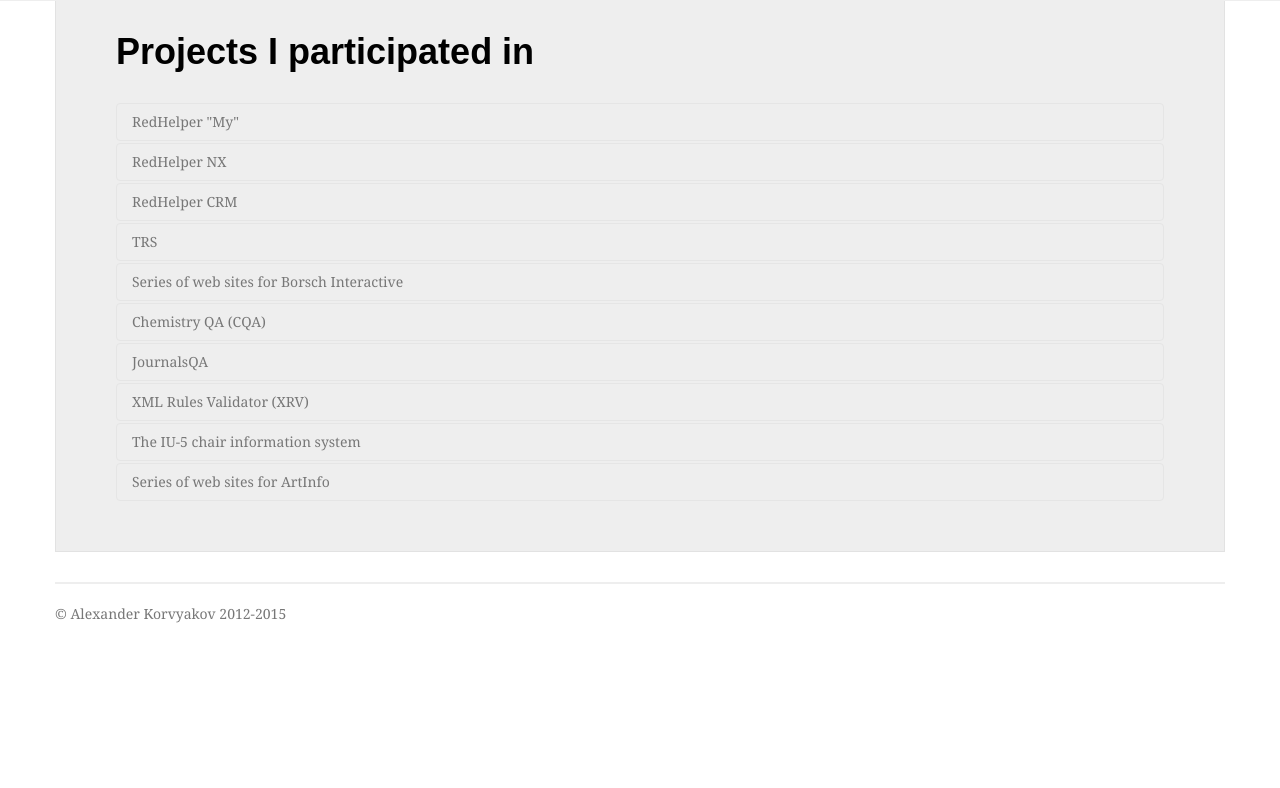
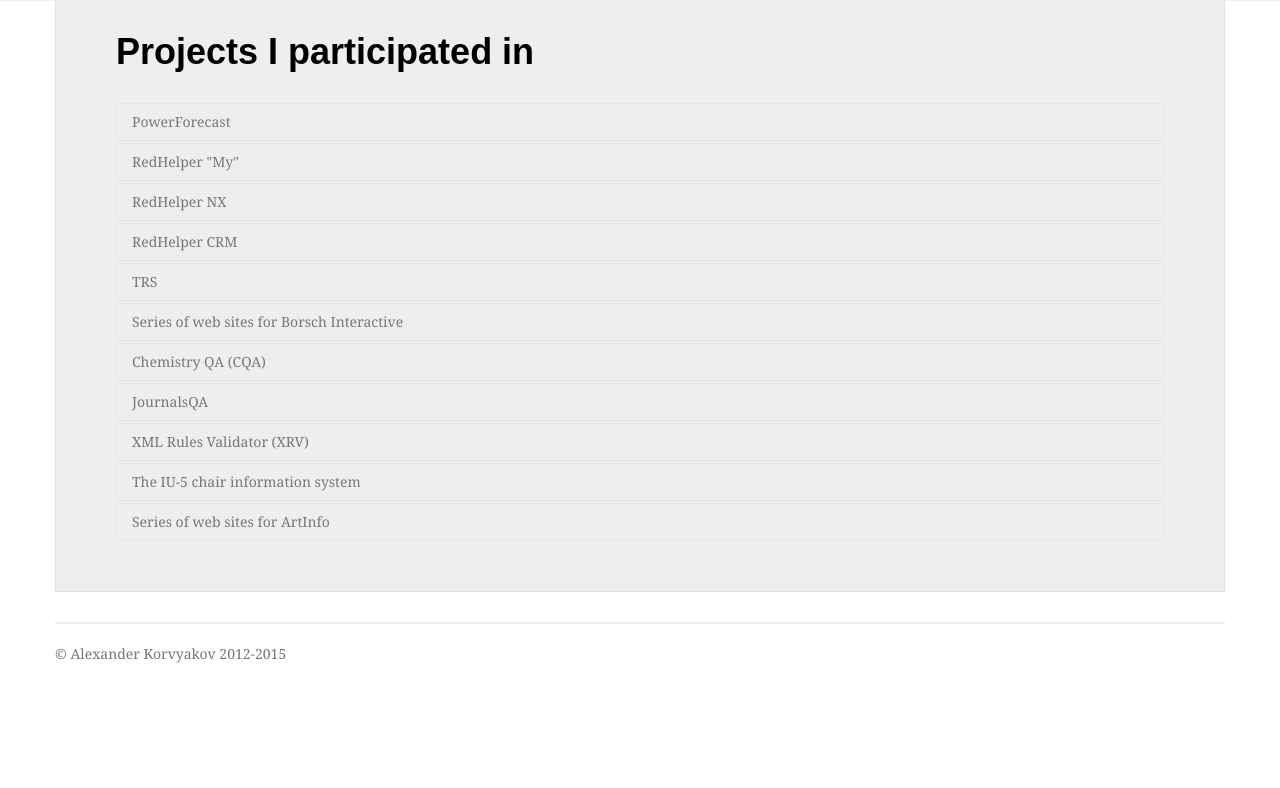
Before and after one commit to nai1gun/korvyakovcom-node, a Node server app: page /projects in a window 1280 px wide. Shown: the part 61-849 px from the top of the page. Run offline with Node 20, Linux system fonts and the light colour scheme; some libraries are stand-ins or nearby versions; some web fonts are replaced.

Commit message:
[/] update data

```diff
--- a/views/pages/about.ejs
+++ b/views/pages/about.ejs
@@ -13,7 +13,7 @@
       <div class="hero-unit">
 
         <h2>About me</h2><br>
-        <p><img src="/img/korvyakov.jpg" style="position:relative;float:left;margin: 0 10px 5px 0;border:1px solid grey;"/>I live in Korolev, Russia. It is a City in Moscow region.<br><br>I'm fond of traveling, extreame tourism (hiking and rafting). I play guitar and <a href="http://en.wikipedia.org/wiki/Bayan_(accordion)" target="_blank">bayan</a>. I also like football, table tennis and board games.<br><br>Besides that I have beautiful wife and little son.<br><br><br></p>
+        <p><img src="/img/korvyakov.jpg" style="position:relative;float:left;margin: 0 10px 5px 0;border:1px solid grey;"/>I was born Moscow, Russia. Most of my life I lived in Korolev. It is a city in Moscow region. In November 2015 I have moved to Amsterdam.<br><br>I'm fond of traveling and extreame tourism (hiking and rafting). I play guitar and <a href="http://en.wikipedia.org/wiki/Bayan_(accordion)" target="_blank">bayan</a>. I also like football, table tennis and board games.<br><br>Besides that I have beautiful wife and little son.<br><br><br></p>
       </div>
 
       <hr>
--- a/views/pages/experience.ejs
+++ b/views/pages/experience.ejs
@@ -28,7 +28,7 @@
                <a href="http://powerhouse.nl/en/" target="_blank">Powerhouse</a> builds the next generation energy platform that provides its customers with the ability to cell and buy energy effectively and for the best price.</p>
             <p><b>My role and responsibilities:</b></p>
             <p>I participate in the Powerhouse Forecast module development as a Software Engineer. Powerhouse builds the next generation energy platform that provides its customers with the ability to sell and buy energy effectively and for the best price.<br><br>
-            Powerhouse Forecast project is a part of Powerhouse platform which aims to provide Solar Panel and Windmill clients with the most accurate and actual energy production forecasts. To make it happen we collect and process the forecasting information from several providers, display it in a clear way and combine with user input in order to generate energy bids for Powerhouse customers.</p>
+            I do full stack web application engineering: from database design through REST services and backend jobs to modern single page web application frontend. Also I am involved in migration of the Powerhouse platform from legacy monolith to modern microservice architecture.</p>
             <p><b>Duration:</b></p>
             <p>Nov 2015 - Current</p>
           </div>
--- a/views/pages/projects.ejs
+++ b/views/pages/projects.ejs
@@ -13,6 +13,27 @@
       <div class="hero-unit">
         <h2>Projects I participated in</h2><br>
         <div class="accordion" id="accordion2">
+            <div class="accordion-group">
+              <div class="accordion-heading">
+                <a class="accordion-toggle" data-toggle="collapse" data-parent="#accordion2" href="#collapseTen">
+                  PowerForecast
+                </a>
+              </div>
+              <div id="collapseTen" class="accordion-body collapse" style="height: 0px; ">
+                <div class="accordion-inner">
+                  <ul style="list-style-type: none;margin:5px;">
+                    <li><b>Project Summary:</b> Powerhouse Forecast project is a part of Powerhouse platform which aims to provide Solar Panel and Windmill clients with the most accurate and actual energy production forecasts. To make it happen we collect and process the forecasting information from several providers, display it in a clear way and combine with user input in order to generate energy bids for Powerhouse customers.</li>
+                    <li><b>Role:</b> Full stack developer</li>
+                    <li><b>Team Size and set-up:</b> Single-site, 4 developers</li>
+                    <li><b>Client:</b> <a href="http://powerhouse.nl/en/" target="_blank">Powerhouse, the Netherlands</a></li>
+                    <li><b>Platform:</b> Java</li>
+                    <li><b>Technologies/Tools:</b> Java 7, Spring MVC, Spring Boot, AngularJS, Guls, SASS, Hibernate, Oracle, Liquibase, Gradle, Mercurial</li>
+                    <li><b>Responsibilities:</b> Development, bug fix, performance optimization, refactoring, requirement analysis</li>
+                    <li><b>Duration:</b> Nov 2015 - current</li>
+                  </ul>
+                </div>
+              </div>
+            </div>
 
             <div class="accordion-group">
               <div class="accordion-heading">
```
